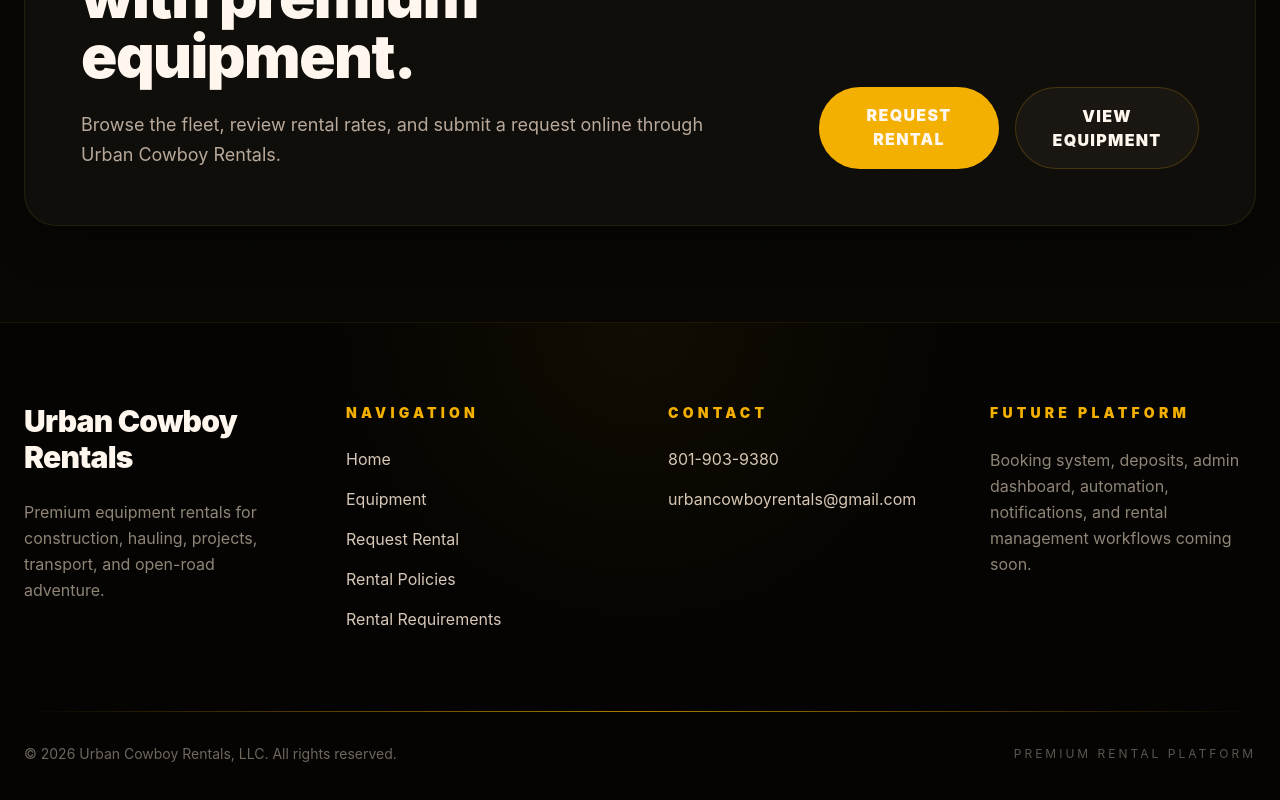
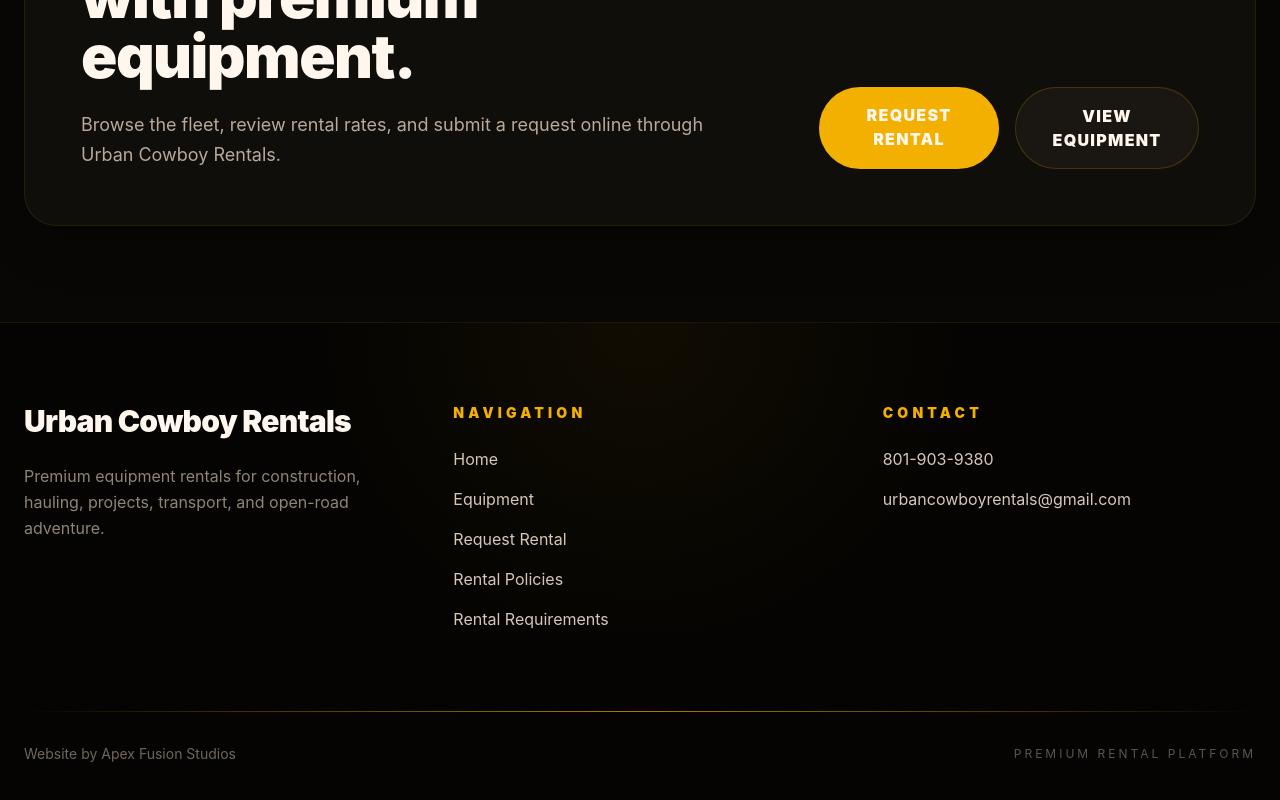
Before and after one commit to alexbritop24/urban-cowboy-rentals, a React (Vite) app: page / in a window 1280 px wide. Shown: the part 5197-5997 px from the top of the page. Built offline with nearby package versions, Linux system fonts and the light colour scheme.

Commit message:
Update footer studio credit

```diff
--- a/src/components/layout/Footer.tsx
+++ b/src/components/layout/Footer.tsx
@@ -5,7 +5,7 @@ const Footer = () => {
     <footer className="relative overflow-hidden border-t border-yellow-500/10 bg-[#050402] px-6 py-20">
       <div className="absolute inset-0 bg-[radial-gradient(circle_at_top,rgba(244,176,0,0.05),transparent_40%)]" />
 
-      <div className="mx-auto grid max-w-7xl gap-14 md:grid-cols-4">
+      <div className="mx-auto grid max-w-7xl gap-14 md:grid-cols-3">
         <div>
           <p className="text-3xl font-black tracking-tight text-[#fff7ed]">
             Urban Cowboy Rentals
@@ -71,17 +71,6 @@ const Footer = () => {
           </div>
         </div>
 
-        <div>
-          <p className="text-sm font-black uppercase tracking-[0.3em] text-[#f4b000]">
-            Future Platform
-          </p>
-
-          <p className="mt-6 max-w-sm leading-relaxed text-[#8f8577]">
-            Booking system, deposits, admin dashboard,
-            automation, notifications, and rental management
-            workflows coming soon.
-          </p>
-        </div>
       </div>
 
       <div className="mx-auto mt-20 max-w-7xl">
@@ -89,7 +78,13 @@ const Footer = () => {
 
         <div className="mt-8 flex flex-col items-center justify-between gap-4 md:flex-row">
           <p className="text-sm text-[#6f675e]">
-            © 2026 Urban Cowboy Rentals, LLC. All rights reserved.
+            Website by {" "}
+            <a
+              href="https://www.apexfusionstudios.com/"
+              className="transition hover:text-[#f4b000] focus-visible:text-[#f4b000] focus-visible:underline"
+            >
+              Apex Fusion Studios
+            </a>
           </p>
 
           <p className="text-xs uppercase tracking-[0.25em] text-[#5d554d]">
```
